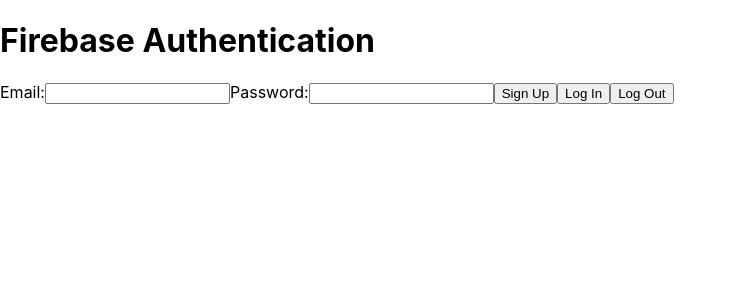
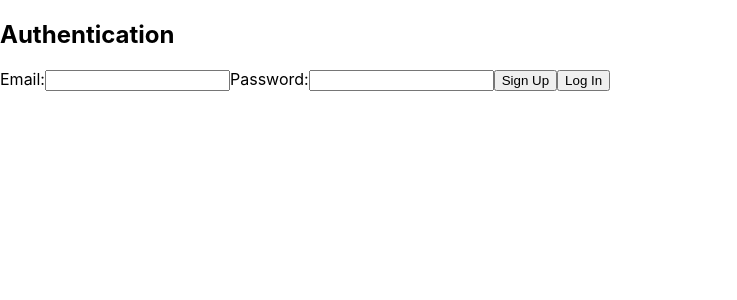
Before and after one commit to ehmaddd/secure_react_app, a React (Create React App) app: page / in a window 1280 px wide. Shown: the top 300 px of the page, without its empty margins (0-737 px from the left). Built offline with nearby package versions, Linux system fonts and the light colour scheme.

Commit message:
Successfull SignIn and SignUp

```diff
--- a/package.json
+++ b/package.json
@@ -40,5 +40,8 @@
       "last 1 firefox version",
       "last 1 safari version"
     ]
+  },
+  "devDependencies": {
+    "@types/firebase": "^3.2.1"
   }
 }
--- a/src/App.tsx
+++ b/src/App.tsx
@@ -1,42 +1,10 @@
-// src/App.tsx
 import React, { useState } from "react";
-import { signUp, logIn, logOut } from "./authService";
+import AuthComponent from "./AuthComponent";
 
-const App: React.FC = () => {
-  const [email, setEmail] = useState("");
-  const [password, setPassword] = useState("");
-
-  const handleSignUp = async () => {
-    const result = await signUp(email, password);
-    console.log("Sign Up Result:", result);
-  };
-
-  const handleLogIn = async () => {
-    const result = await logIn(email, password);
-    console.log("Log In Result:", result);
-  };
-
-  const handleLogOut = async () => {
-    const result = await logOut();
-    console.log("Log Out Result:", result);
-  };
-
+const App = () => {
   return (
-    <div>
-      <h1>Firebase Authentication</h1>
-      <label>
-        Email:
-        <input type="text" value={email} onChange={(e) => setEmail(e.target.value)} />
-      </label>
-      <label>
-        Password:
-        <input type="password" value={password} onChange={(e) => setPassword(e.target.value)} />
-      </label>
-      <button onClick={handleSignUp}>Sign Up</button>
-      <button onClick={handleLogIn}>Log In</button>
-      <button onClick={handleLogOut}>Log Out</button>
-    </div>
-  );
+    <AuthComponent />
+  )
 };
 
 export default App;
--- /dev/null
+++ b/src/AuthComponent.tsx
@@ -0,0 +1,53 @@
+// src/AuthComponent.tsx
+import React, { useState } from 'react';
+import { signUp, logIn, logOut } from './authService';
+
+const AuthComponent: React.FC = () => {
+  const [email, setEmail] = useState<string>('');
+  const [password, setPassword] = useState<string>('');
+  const [user, setUser] = useState<any>(null); // You can define a proper user type
+
+  const handleSignUp = async () => {
+    const success = await signUp(email, password);
+    if (success) {
+      // Handle success, e.g., redirect to a different page
+    }
+  };
+
+  const handleLogIn = async () => {
+    const success = await logIn(email, password);
+    if (success) {
+      // Handle success, e.g., redirect to a different page
+    }
+  };
+
+  const handleLogOut = async () => {
+    const success = await logOut();
+    if (success) {
+      // Handle success, e.g., redirect to a different page
+    }
+  };
+
+  return (
+    <div>
+      <h2>Authentication</h2>
+      {user ? (
+        <>
+          <p>Welcome, {user.email}!</p>
+          <button onClick={handleLogOut}>Log Out</button>
+        </>
+      ) : (
+        <>
+          <label>Email:</label>
+          <input type="email" value={email} onChange={(e) => setEmail(e.target.value)} />
+          <label>Password:</label>
+          <input type="password" value={password} onChange={(e) => setPassword(e.target.value)} />
+          <button onClick={handleSignUp}>Sign Up</button>
+          <button onClick={handleLogIn}>Log In</button>
+        </>
+      )}
+    </div>
+  );
+};
+
+export default AuthComponent;
```
Also changed, not shown: 1 other file (tests, documents, lock files or other folders).
